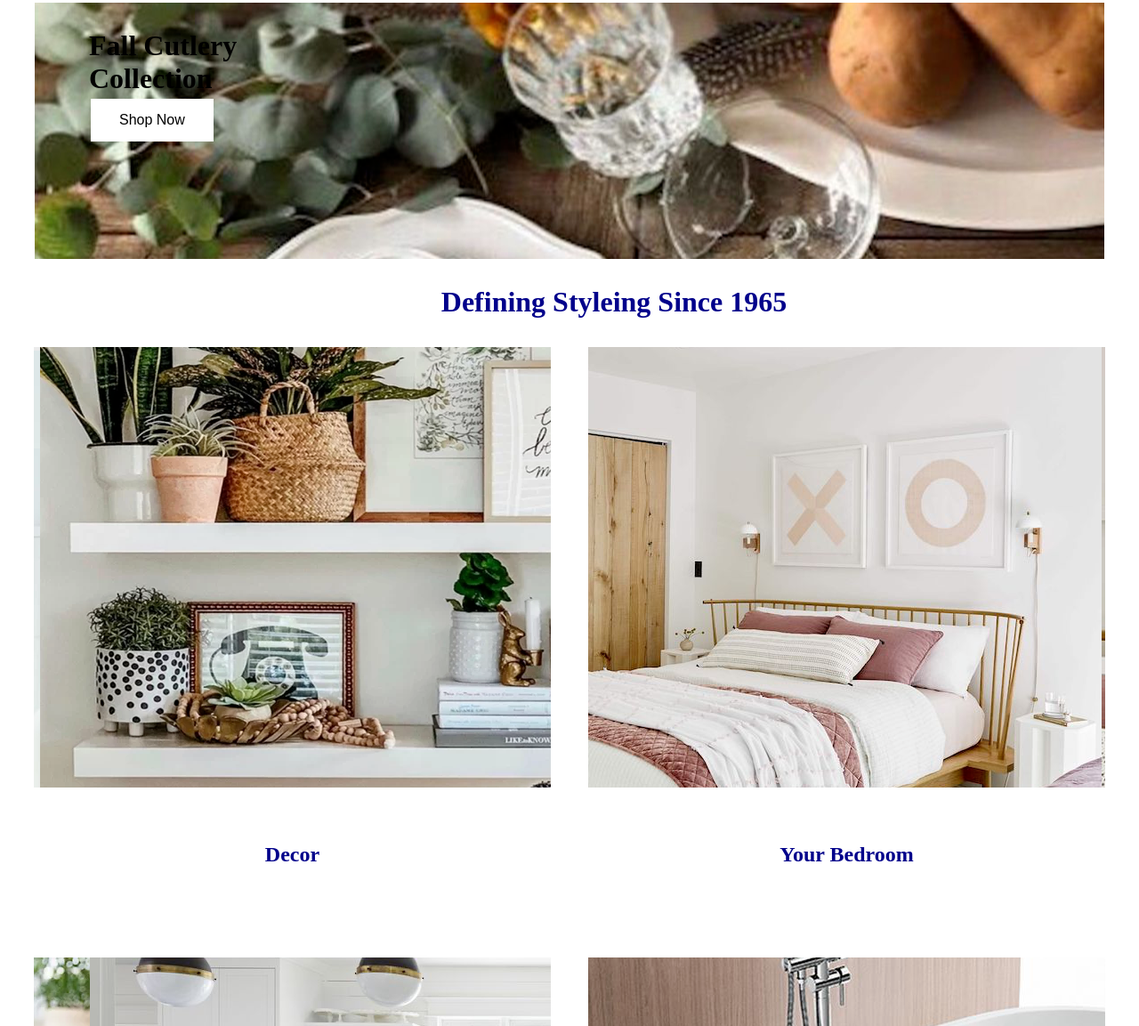
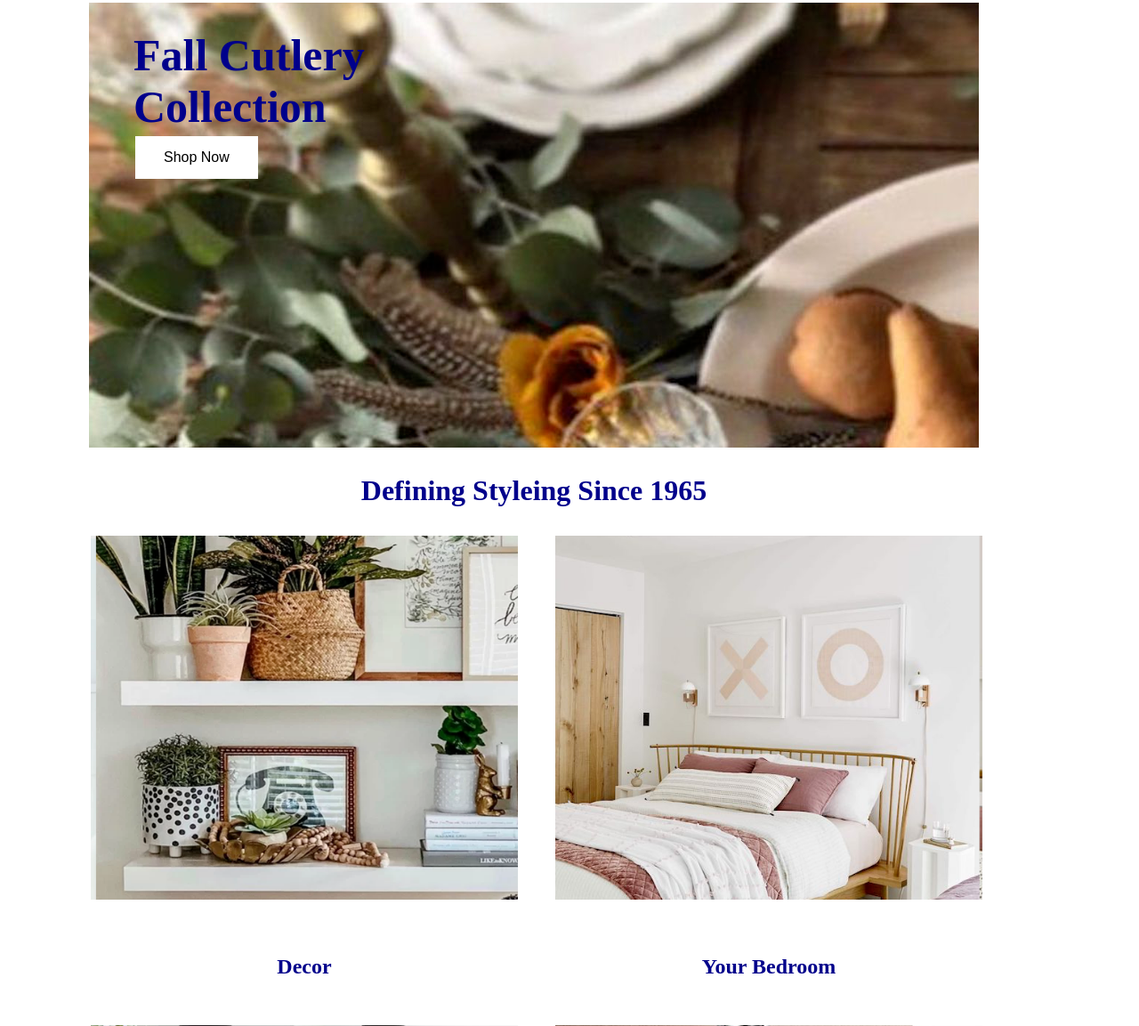
Before and after one commit to SKsaqlain/web-tech, a plain HTML site: page assignment1/hw1.html in a window 1280 px wide. Shown: the part 203-1356 px from the top of the page at 89% size. Drawn offline with Linux system fonts and the light colour scheme.

Commit message:
working page with dimesions

```diff
--- a/assignment1/hw1.html
+++ b/assignment1/hw1.html
@@ -29,10 +29,13 @@
 
             </div>
         </div>
+        <!-- tagline and grid -->
+        <div class="grid-container">
+            <!-- tag line -->
             <h1 class="tag-line">Defining Styleing Since 1965</h1>
 
                     <table class="table-content">
-
+                        <tr>
                             <td class="left-td">
                                 <img src="resources/Decor.png" alt=""/>
                                 <br/>
@@ -57,6 +60,7 @@
                             </td>
                         </tr>
                     </table>
+        </div>
 
     </body>
     </html>
--- a/assignment1/style.css
+++ b/assignment1/style.css
@@ -54,14 +54,20 @@ h2{
 
 /* css for floating static background image */
 .parallax{
-    background: url("resources/Cutlery.png") no-repeat fixed 50%;
+    background: url("resources/Cutlery.png") no-repeat fixed;
+    margin-left: 100px;
+    width: 1000px;
+    height: 500px;
+    /* margin-bottom: 30px; */
 }
 /* css for the text inside the floating static background image */
 .parallax-inner{
     padding-top: 30px;
-    padding-bottom: 10%;
-    margin-left: 100px;
-    margin-top: 15;
+    /* padding-bottom: 10%; */
+    margin-left: 50px;
+    /* margin-top: 15; */
+    color: darkblue;
+    font-size: 25px;
 }
 
 .button {
@@ -77,13 +83,18 @@ h2{
 
   }
 
-  .tag-line{
+  .grid-container{
+    margin-left: 100px;
+    margin-top: 30px;
+    margin-bottom: 30px;
+    width: 1000px;
+  }
 
-margin-left: 100px;
+.tag-line{
 
+/* margin-left: 100px;
 margin-top: 30px;
-
-margin-bottom: 30px;
+margin-bottom: 30px; */
 
 /* align-items: center; */
 
@@ -92,19 +103,25 @@ margin-bottom: 30px;
 text-align: center;
 
 color: darkblue;
+margin-bottom: 30px;
   }
 
 .table-content{
-    display: flex;
-    justify-content: center;
+    /* display: flex; */
+    /* justify-content: center; */
+    max-width: 100px;
 }
 
 .left-td{
     padding-right: 40px;
-    padding-bottom: 100px;
+    padding-bottom: 50px;
 }
 .right-td{
-    padding-bottom: 100px;
+    padding-bottom: 50;
+}
+
+img {
+    width: 480px;
 }
 .image-text {
     text-align: center;
```
Lines whose indentation alone changed are shown as unchanged.
